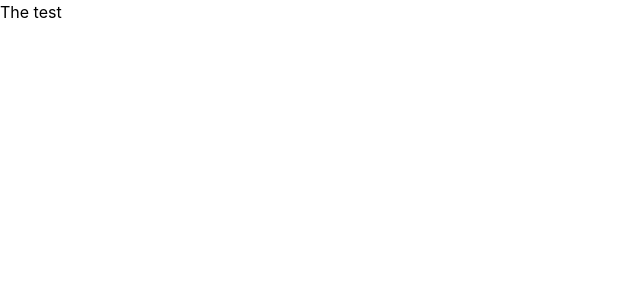
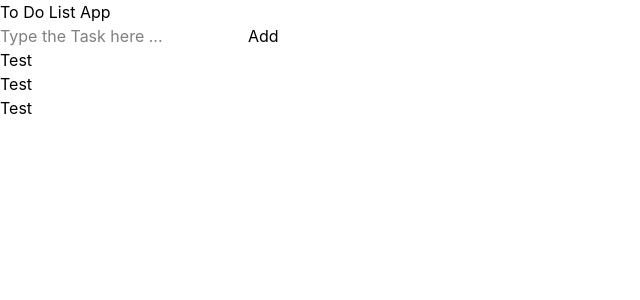
Before and after one commit to mohammadrv20/TodoList, a React (Vite) app: page / in a window 1280 px wide. Shown: the top 300 px of the page, without its empty margins (0-640 px from the left). Built offline with nearby package versions, Linux system fonts and the light colour scheme.

Commit message:
feat : add input button and lists to project

```diff
--- a/src/App.jsx
+++ b/src/App.jsx
@@ -3,6 +3,15 @@ import './App.css'
 
 export default function App(){
   return(
-    <h1>The test</h1>
+    <>
+    <h1>To Do List App</h1>
+    <input type="text" placeholder="Type the Task here ..." />
+    <button>Add</button>
+    <ul>
+      <li>Test</li>
+      <li>Test</li>
+      <li>Test</li>
+    </ul>
+    </>
   )
 }
```
